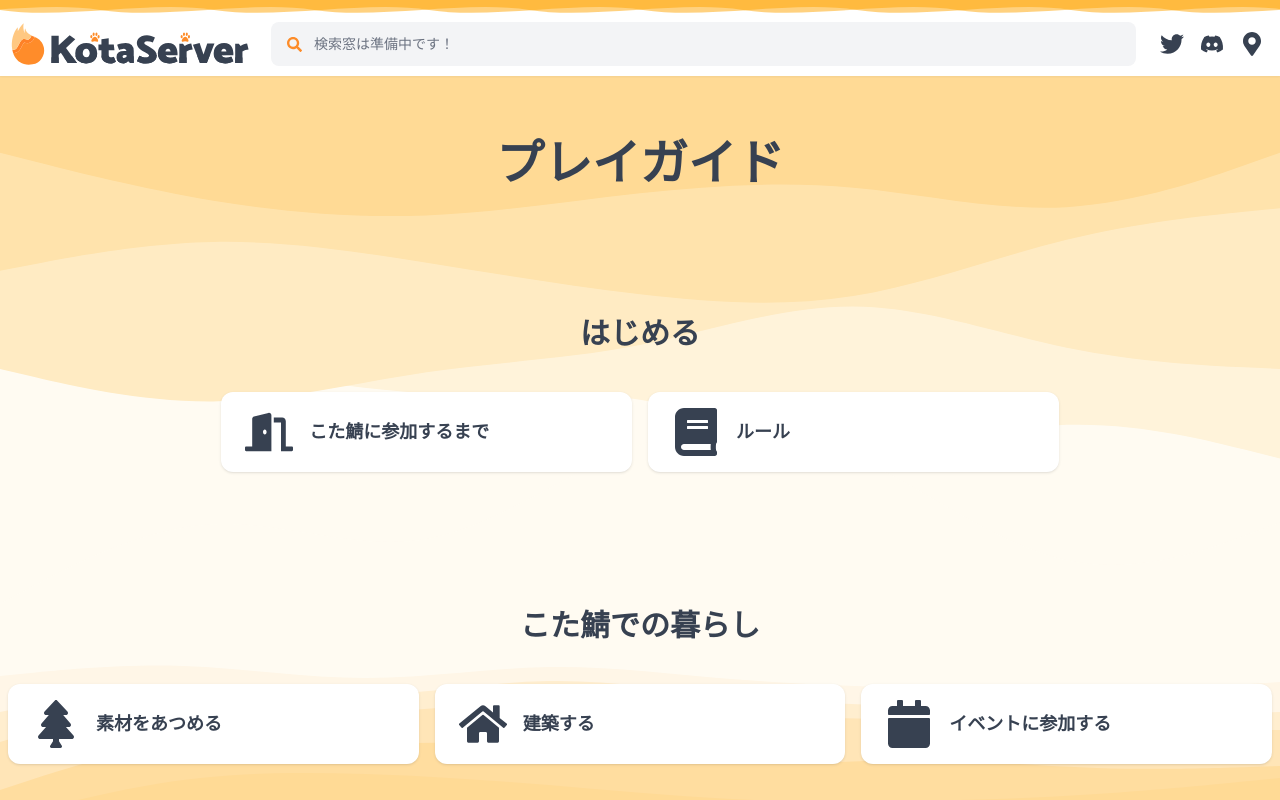
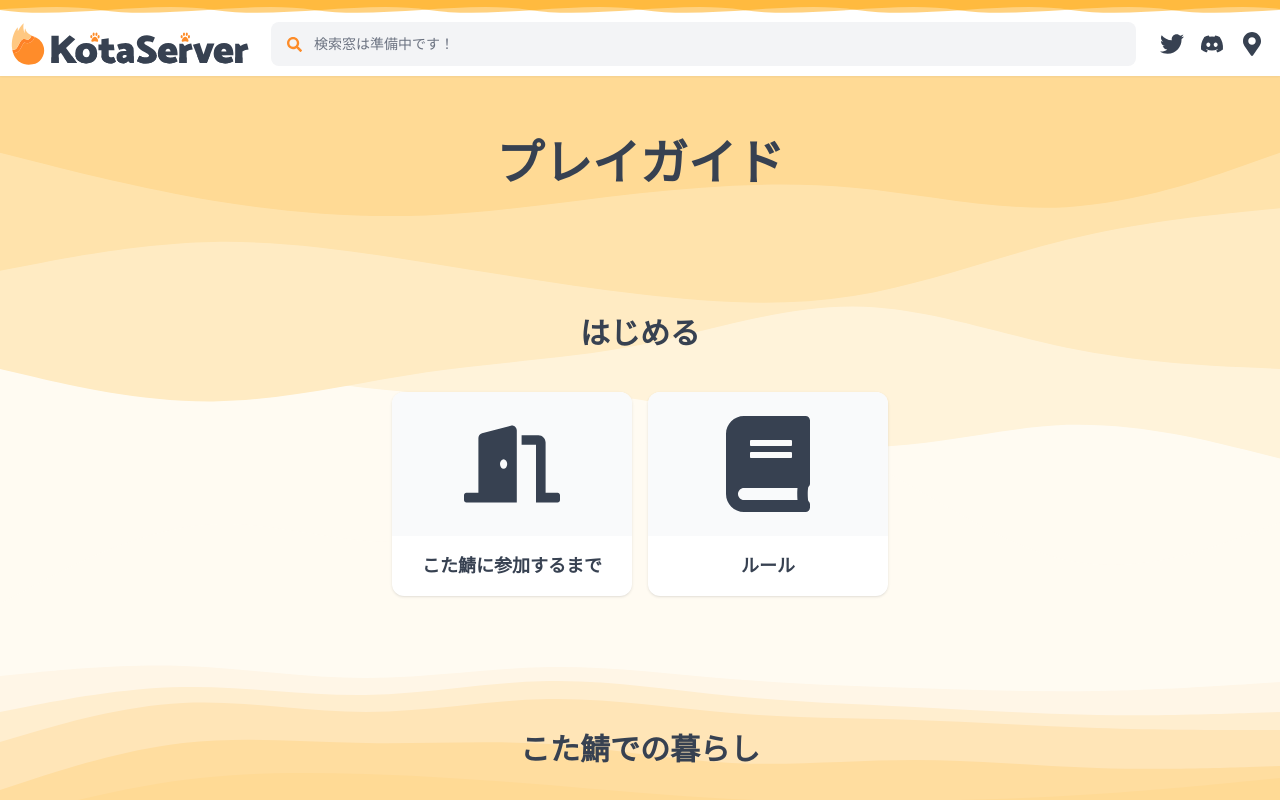
Before and after one commit to sierozem/kotaserver-web-design-prototype, a Next.js app: page /guide in a window 1280 px wide. Shown: the top 800 px of the page. Built offline with nearby package versions, Linux system fonts and the light colour scheme; a web font is replaced by a local one.

Commit message:
ポータルページの項目の見た目を変更

```diff
--- a/components/PortalLink.tsx
+++ b/components/PortalLink.tsx
@@ -1,3 +1,4 @@
+import Link from 'next/link'
 import { IconType as ReactIconType } from 'react-icons'
 
 interface Props {
@@ -9,11 +10,17 @@ const PortalLink: React.VFC<Props> = ({ title, iconType }) => {
   const IconType = iconType
 
   return (
-    <div className="p-2 w-1/3">
-      <div className="flex items-center py-4 px-6 bg-white rounded-xl shadow">
-        <IconType className="mr-4 w-12 h-12" />
-        <p className="text-lg font-bold">{title}</p>
-      </div>
+    <div className="p-2 w-64">
+      <Link href="/doc">
+        <a className="flex overflow-hidden flex-col w-full h-full bg-white rounded-xl shadow transition-transform ease-in-out hover:scale-105">
+          <div className="p-6 w-full bg-gray-50">
+            <IconType className="mx-auto w-24 h-24" />
+          </div>
+          <p className="flex flex-grow justify-center items-center p-4 text-lg font-bold">
+            {title}
+          </p>
+        </a>
+      </Link>
     </div>
   )
 }
--- a/pages/guide.tsx
+++ b/pages/guide.tsx
@@ -12,7 +12,7 @@ const Guide: NextPage = () => {
       </header>
       <main className="relative">
         <WavesBackground />
-        <div className="py-16">
+        <div className="container py-16 mx-auto">
           <h1 className="mb-16 text-5xl font-black text-center">プレイガイド</h1>
           <section className="py-16">
             <h2 className="mb-8 text-3xl font-black text-center">はじめる</h2>
```
